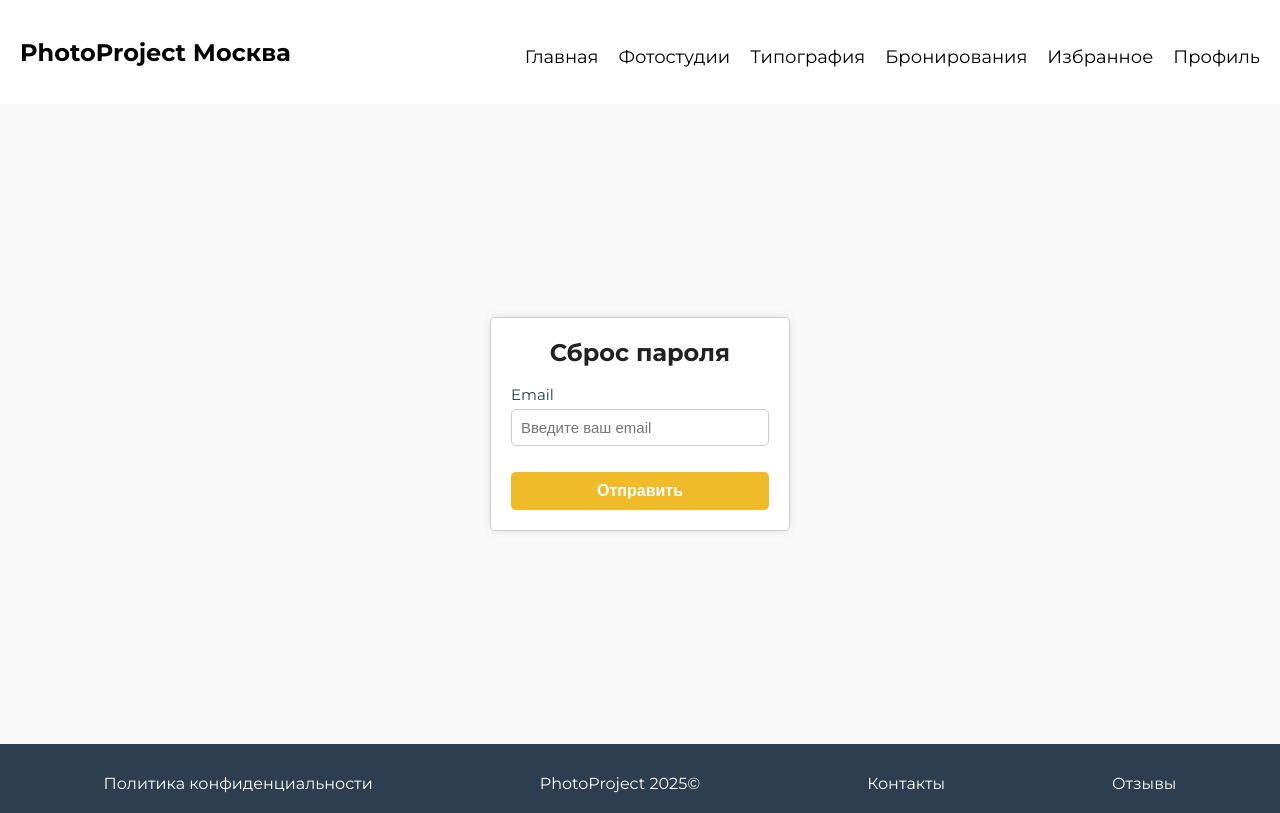
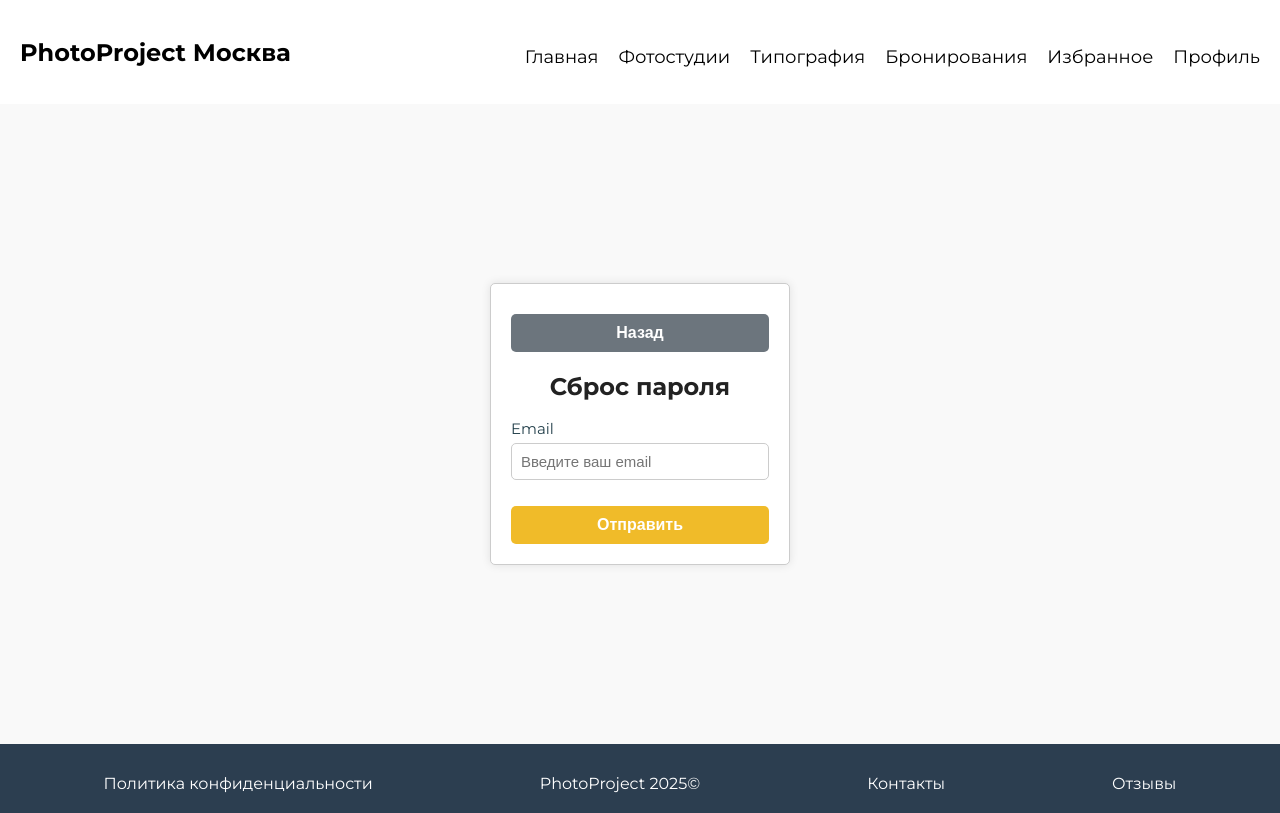
Before and after one commit to MaximkaProMax/graduation, a React (Vite) app in the folder photoproject/: page /forgot-password in a window 1280 px wide. Built offline with nearby package versions, Linux system fonts and the light colour scheme; no server answers.

Commit message:
Added back buttons

```diff
--- a/photoproject/src/components/ForgotPassword.jsx
+++ b/photoproject/src/components/ForgotPassword.jsx
@@ -1,10 +1,12 @@
 import React, { useState } from 'react';
+import { useNavigate } from 'react-router-dom'; // Импорт useNavigate
 import axios from 'axios';
 import './Login.css'; // Подключаем стили Login.css
 
 const ForgotPassword = () => {
   const [email, setEmail] = useState('');
   const [message, setMessage] = useState('');
+  const navigate = useNavigate(); // Инициализация useNavigate
 
   const handleSubmit = async (e) => {
     e.preventDefault();
@@ -19,6 +21,7 @@ const ForgotPassword = () => {
   return (
     <div className="login-wrapper">
       <div className="login-container">
+        <button className="back-button" onClick={() => navigate('/login')}>Назад</button> {/* Кнопка назад */}
         <h2>Сброс пароля</h2>
         <form onSubmit={handleSubmit}>
           <div className="input-group">
--- a/photoproject/src/components/ResetPassword.jsx
+++ b/photoproject/src/components/ResetPassword.jsx
@@ -1,10 +1,11 @@
 import React, { useState } from 'react';
 import axios from 'axios';
-import { useParams } from 'react-router-dom';
+import { useParams, useNavigate } from 'react-router-dom'; // Импорт useNavigate
 import './Login.css'; // Подключаем стили Login.css
 
 const ResetPassword = () => {
   const { token } = useParams();
+  const navigate = useNavigate(); // Инициализация useNavigate
   const [newPassword, setNewPassword] = useState('');
   const [message, setMessage] = useState('');
 
@@ -13,6 +14,10 @@ const ResetPassword = () => {
     try {
       const response = await axios.post(`http://localhost:3001/api/users/reset-password/${token}`, { newPassword });
       setMessage(response.data.message);
+
+      if (response.data.success) {
+        setTimeout(() => navigate('/login'), 2000); // Переход на страницу Login через 2 секунды
+      }
     } catch (error) {
       setMessage('Ошибка при сбросе пароля. Попробуйте позже.');
     }
@@ -21,6 +26,7 @@ const ResetPassword = () => {
   return (
     <div className="login-wrapper">
       <div className="login-container">
+        <button className="back-button" onClick={() => navigate('/login')}>Назад</button> {/* Кнопка назад */}
         <h2>Введите новый пароль</h2>
         <form onSubmit={handleSubmit}>
           <div className="input-group">
```
